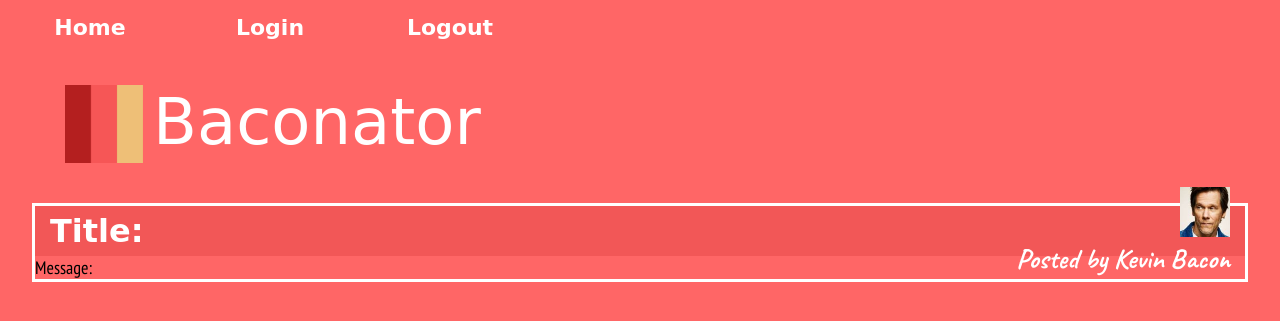
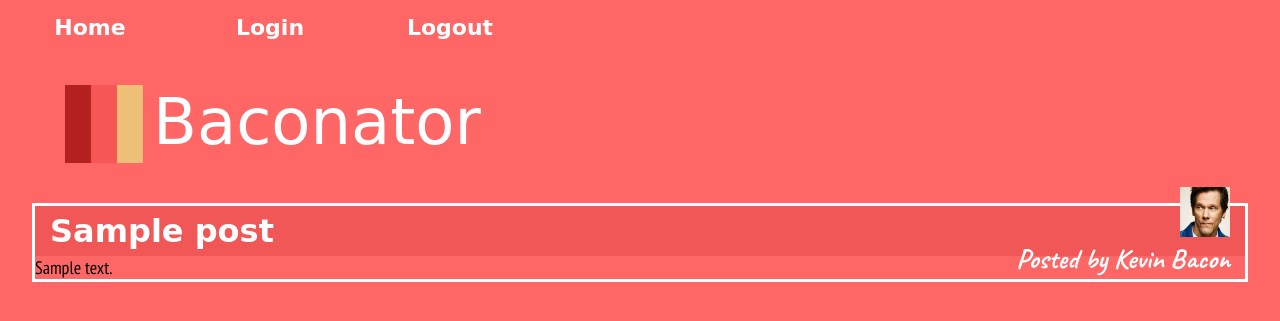
Before and after one commit to SDeGraff/Baconator-, a Node server app: page / in a window 1280 px wide. Shown: the top 321 px of the page. Run offline with Node 20, Linux system fonts and the light colour scheme; tables that the repository leaves empty hold one stand-in row (values such as "Sample post"); some libraries are stand-ins or nearby versions; some web fonts are replaced.

Commit message:
CAPITALS MATTER!!!!

```diff
--- a/views/homepage.handlebars
+++ b/views/homepage.handlebars
@@ -4,13 +4,13 @@
 	{{#each posts}}
     <div class="post-header">
         <div class="post-headline">
-            <h3>Title: {{title}}</h3>
+            <h3>{{this.Title}}</h3>
         </div>
         <div class="post-user">
             <img class="kevin" src="/Images/Kevin.jpg" alt="User Photo" class="UserPhoto">
 			<h4>Posted by Kevin Bacon</h4>
         </div>
     </div>
-    <p>Message: {{message}}</p>
+    <p>{{this.Message}}</p>
 	{{/each}}
 </section>
```
